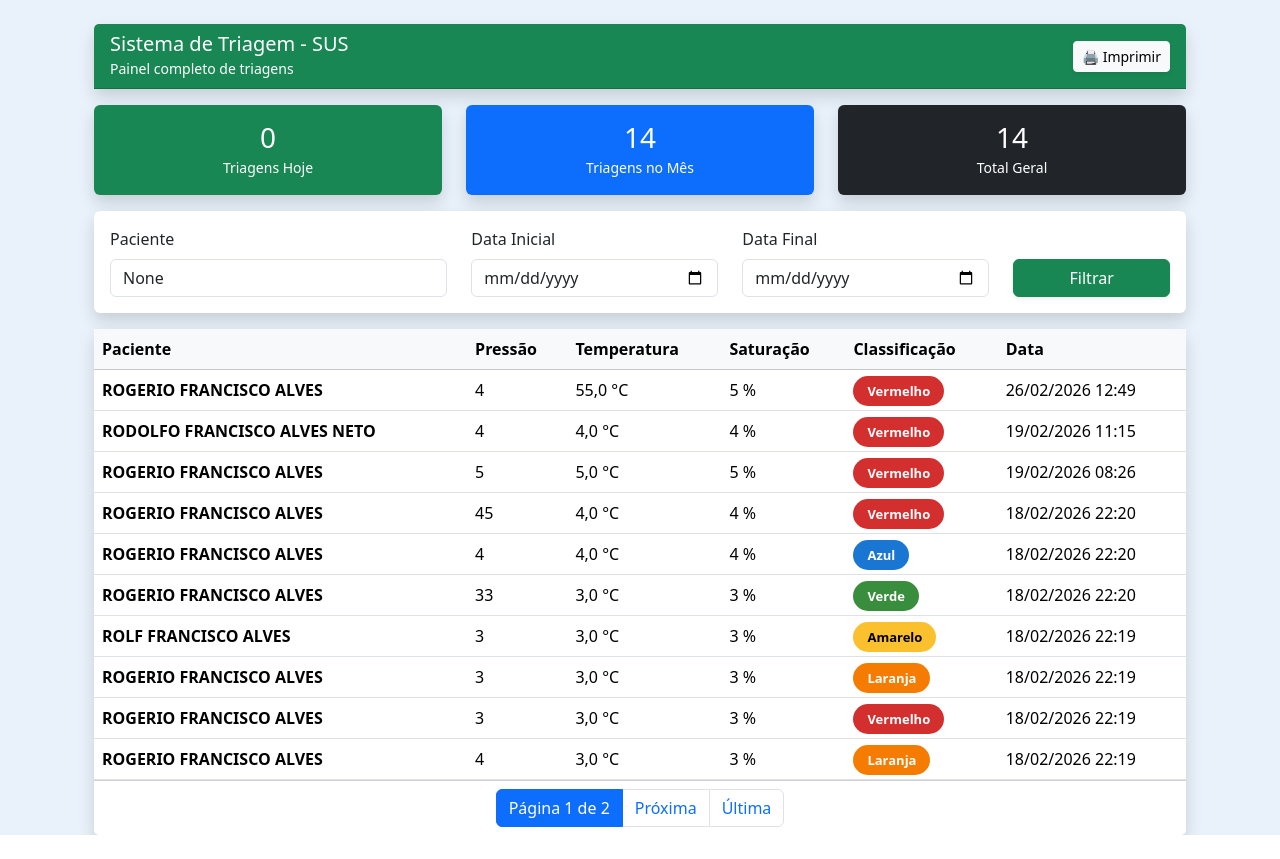
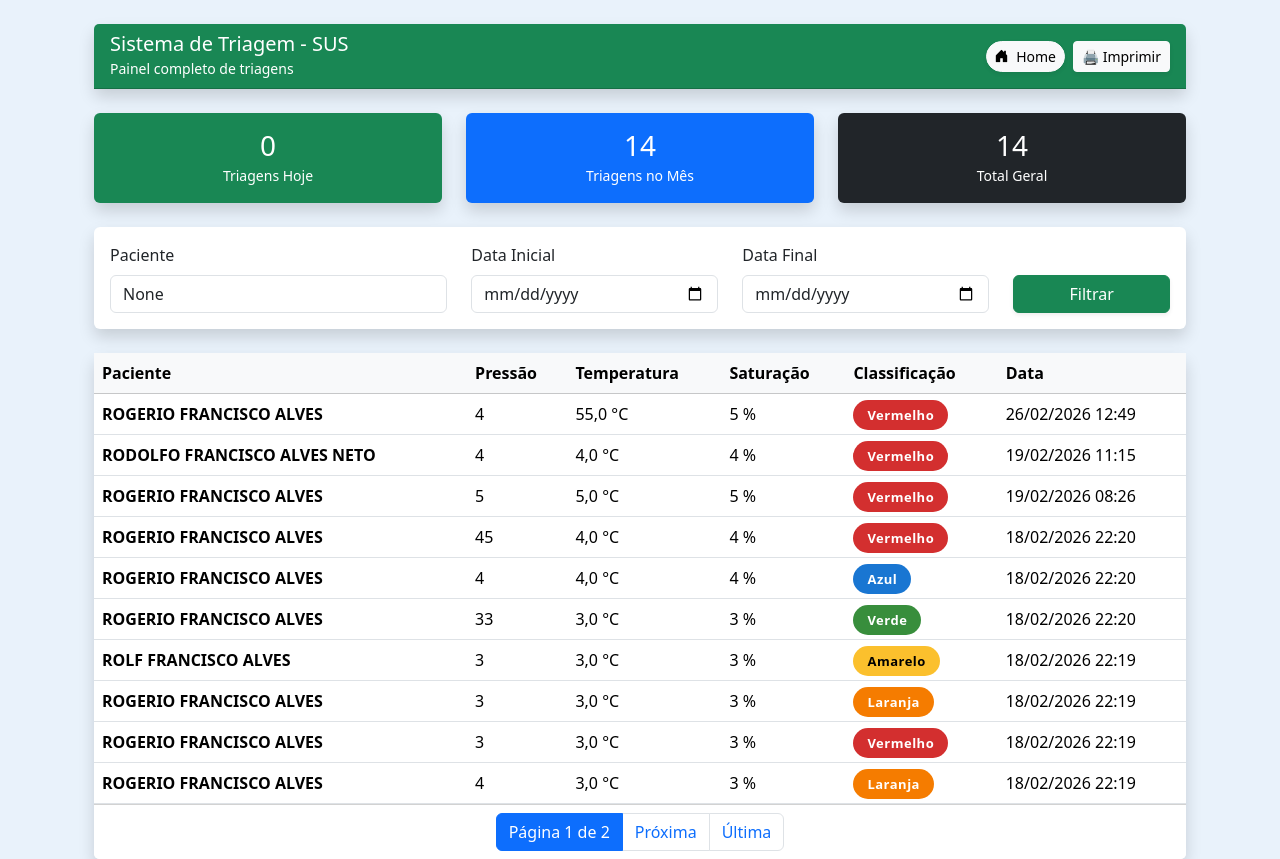
Before and after one commit to rfalves-wq/saude, a Django app: page /triagem/historico/ in a window 1280 px wide. Shown: the part 56-915 px from the top of the page. Before the commit the page ends 891 px from the top, so only its background shows below. Run offline with Django 5.2, Linux system fonts and the light colour scheme; a user stored in the database is signed in; data comes from the database, SQL or seed files in the repository; both versions use the stored data as it was after the commit; some libraries are stand-ins or nearby versions.

Commit message:
atualizado

```diff
--- a/medico/templates/medico/dashboard.html
+++ b/medico/templates/medico/dashboard.html
@@ -94,6 +94,7 @@
                         <td>
                             <a href="{% url 'iniciar_atendimento' t.id %}" class="btn btn-sm btn-primary">Atender</a>
                         </td>
+
                     </tr>
                     {% empty %}
                     <tr>
--- a/triagem/templates/triagem/historico_triagens.html
+++ b/triagem/templates/triagem/historico_triagens.html
@@ -6,24 +6,28 @@
 
 <style>
 
+/* ============================= */
 /* BADGE CLASSIFICAÇÃO SUS */
+/* ============================= */
 .badge-sus{
     padding:6px 14px;
     border-radius:20px;
-font-weight:bold;
+    font-weight:600;
+    font-size:13px;
     color:white;
-font-size:13px;
+    letter-spacing:0.5px;
 }
 
 .Vermelho{background:#d32f2f;}
 .Laranja{background:#f57c00;}
-.Amarelo{background:#fbc02d;color:black;}
+.Amarelo{background:#fbc02d; color:black;}
 .Verde{background:#388e3c;}
 .Azul{background:#1976d2;}
 
-/* OCULTAR NA IMPRESSÃO */
+/* ============================= */
+/* IMPRESSÃO */
+/* ============================= */
 @media print{
-
     .btn,
     .pagination,
     form{
@@ -38,7 +42,6 @@ box-shadow:none !important;
     .container-fluid{
         margin-top:0 !important;
     }
-
 }
 
 </style>
@@ -46,9 +49,10 @@ margin-top:0 !important;
 
 <div class="container-fluid mt-4">
 
-
+<!-- ============================= -->
 <!-- CABEÇALHO -->
-<div class="card shadow border-0 mb-3">
+<!-- ============================= -->
+<div class="card shadow border-0 mb-4">
 
     <div class="card-header bg-success text-white d-flex justify-content-between align-items-center">
 
@@ -57,47 +61,50 @@ margin-top:0 !important;
             <small>Painel completo de triagens</small>
         </div>
 
-<button onclick="window.print()" class="btn btn-light btn-sm shadow-sm">
+        <div class="d-flex gap-2">
+            <a href="/usuarios/dashboard/enfermeiro/"
+               class="btn btn-light btn-sm rounded-pill shadow-sm">
+                <i class="bi bi-house-door-fill me-1"></i> Home
+            </a>
+
+            <button onclick="window.print()"
+                    class="btn btn-light btn-sm shadow-sm">
                 🖨 Imprimir
             </button>
-
         </div>
 
     </div>
+</div>
 
 
+<!-- ============================= -->
 <!-- CARDS RESUMO -->
-<div class="row mb-3">
+<!-- ============================= -->
+<div class="row mb-4">
 
     <div class="col-md-4">
-<div class="card shadow border-0 bg-success text-white">
-<div class="card-body text-center">
-
+        <div class="card shadow border-0 bg-success text-white text-center">
+            <div class="card-body">
                 <h3 class="mb-0">{{ total_hoje }}</h3>
                 <small>Triagens Hoje</small>
-
             </div>
         </div>
     </div>
 
     <div class="col-md-4">
-<div class="card shadow border-0 bg-primary text-white">
-<div class="card-body text-center">
-
+        <div class="card shadow border-0 bg-primary text-white text-center">
+            <div class="card-body">
                 <h3 class="mb-0">{{ total_mes }}</h3>
                 <small>Triagens no Mês</small>
-
             </div>
         </div>
     </div>
 
     <div class="col-md-4">
-<div class="card shadow border-0 bg-dark text-white">
-<div class="card-body text-center">
-
+        <div class="card shadow border-0 bg-dark text-white text-center">
+            <div class="card-body">
                 <h3 class="mb-0">{{ total_geral }}</h3>
                 <small>Total Geral</small>
-
             </div>
         </div>
     </div>
@@ -105,9 +112,10 @@ margin-top:0 !important;
 </div>
 
 
+<!-- ============================= -->
 <!-- FILTROS -->
-<div class="card shadow border-0 mb-3">
-
+<!-- ============================= -->
+<div class="card shadow border-0 mb-4">
     <div class="card-body">
 
         <form method="get">
@@ -150,11 +158,12 @@ Filtrar
         </form>
 
     </div>
-
 </div>
 
 
-<!-- HISTÓRICO -->
+<!-- ============================= -->
+<!-- TABELA HISTÓRICO -->
+<!-- ============================= -->
 <div class="card shadow border-0">
 
     <div class="table-responsive">
@@ -175,15 +184,11 @@ Filtrar
             <tbody>
 
                 {% for t in triagens %}
-
                 <tr>
 
                     <td><strong>{{ t.paciente.nome }}</strong></td>
-
                     <td>{{ t.pressao_arterial }}</td>
-
                     <td>{{ t.temperatura }} °C</td>
-
                     <td>{{ t.saturacao }} %</td>
 
                     <td>
@@ -195,15 +200,12 @@ Filtrar
                     <td>{{ t.data_triagem|date:"d/m/Y H:i" }}</td>
 
                 </tr>
-
                 {% empty %}
-
                 <tr>
                     <td colspan="6" class="text-center p-4 text-muted">
                         Nenhum registro encontrado
                     </td>
                 </tr>
-
                 {% endfor %}
 
             </tbody>
@@ -213,15 +215,15 @@ Nenhum registro encontrado
     </div>
 
 
+    <!-- ============================= -->
     <!-- PAGINAÇÃO -->
+    <!-- ============================= -->
     <div class="card-footer bg-white">
 
         <nav>
-
             <ul class="pagination justify-content-center mb-0">
 
                 {% if page_obj.has_previous %}
-
                 <li class="page-item">
                     <a class="page-link"
                        href="?page=1&busca={{busca}}&data_inicio={{data_inicio}}&data_fim={{data_fim}}">
@@ -235,7 +237,6 @@ href="?page={{page_obj.previous_page_number}}&busca={{busca}}&data_inicio={{data
                         Anterior
                     </a>
                 </li>
-
                 {% endif %}
 
                 <li class="page-item active">
@@ -245,7 +246,6 @@ Página {{page_obj.number}} de {{page_obj.paginator.num_pages}}
                 </li>
 
                 {% if page_obj.has_next %}
-
                 <li class="page-item">
                     <a class="page-link"
                        href="?page={{page_obj.next_page_number}}&busca={{busca}}&data_inicio={{data_inicio}}&data_fim={{data_fim}}">
@@ -259,11 +259,9 @@ href="?page={{page_obj.paginator.num_pages}}&busca={{busca}}&data_inicio={{data_
                         Última
                     </a>
                 </li>
-
                 {% endif %}
 
             </ul>
-
         </nav>
 
     </div>
--- a/triagem/templates/triagem/triagem_dashboard.html
+++ b/triagem/templates/triagem/triagem_dashboard.html
@@ -1,6 +1,6 @@
 {% extends 'usuarios/base.html' %}
 {% block content %}
-
+dadadad
 <div class="container mt-5">
 
     <div class="card shadow-lg border-0 rounded-4 overflow-hidden">
--- a/triagem/urls.py
+++ b/triagem/urls.py
@@ -5,8 +5,8 @@ urlpatterns = [
     path('dashboard/', views.triagem_dashboard, name='triagem_dashboard'),
     path('realizar/<int:id>/', views.realizar_triagem, name='realizar_triagem'),
     path('historico/', views.historico_triagens, name='historico_triagens'),
-path('fila-json/', views.fila_triagem_json, name='fila_triagem_json'),
-path('triagens/por-dia/', views.triagens_por_dia, name='triagens_por_dia'),
+        path('fila-json/', views.fila_triagem_json, name='fila_triagem_json'),
+    path('triagens/por-dia/', views.triagens_por_dia, name='triagens_por_dia'),
 
 
 
--- a/usuarios/templates/usuarios/medico_dashboard.html
+++ b/usuarios/templates/usuarios/medico_dashboard.html
@@ -123,6 +123,7 @@
                         Dispensar / Internar
                     </a>
                 </td>
+
             </tr>
             {% empty %}
             <tr>
```
Also changed, not shown: medico/views.py (+10 -3 lines), db.sqlite3, triagem/views.py (line endings or trailing spaces). Lines whose indentation alone changed are shown as unchanged.
